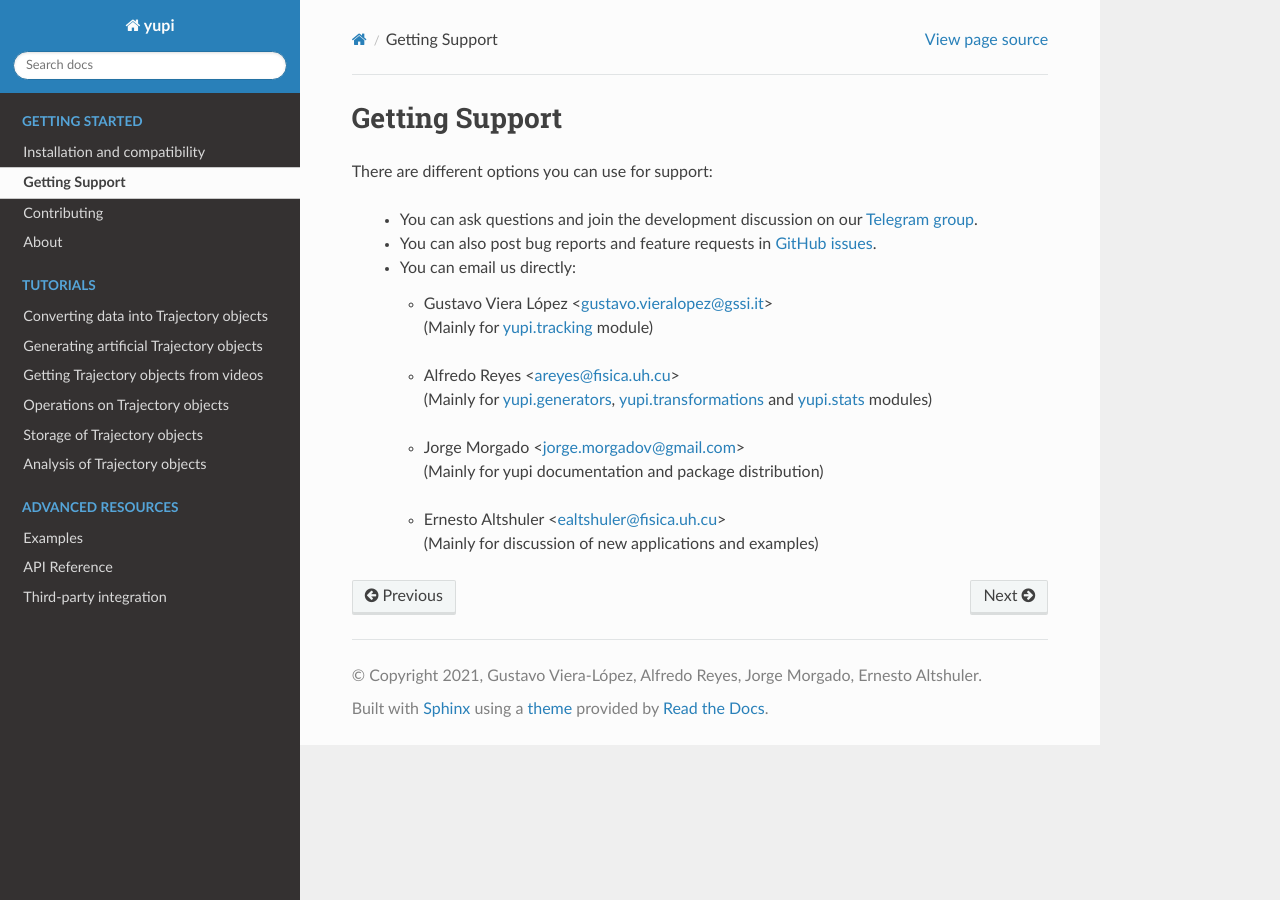
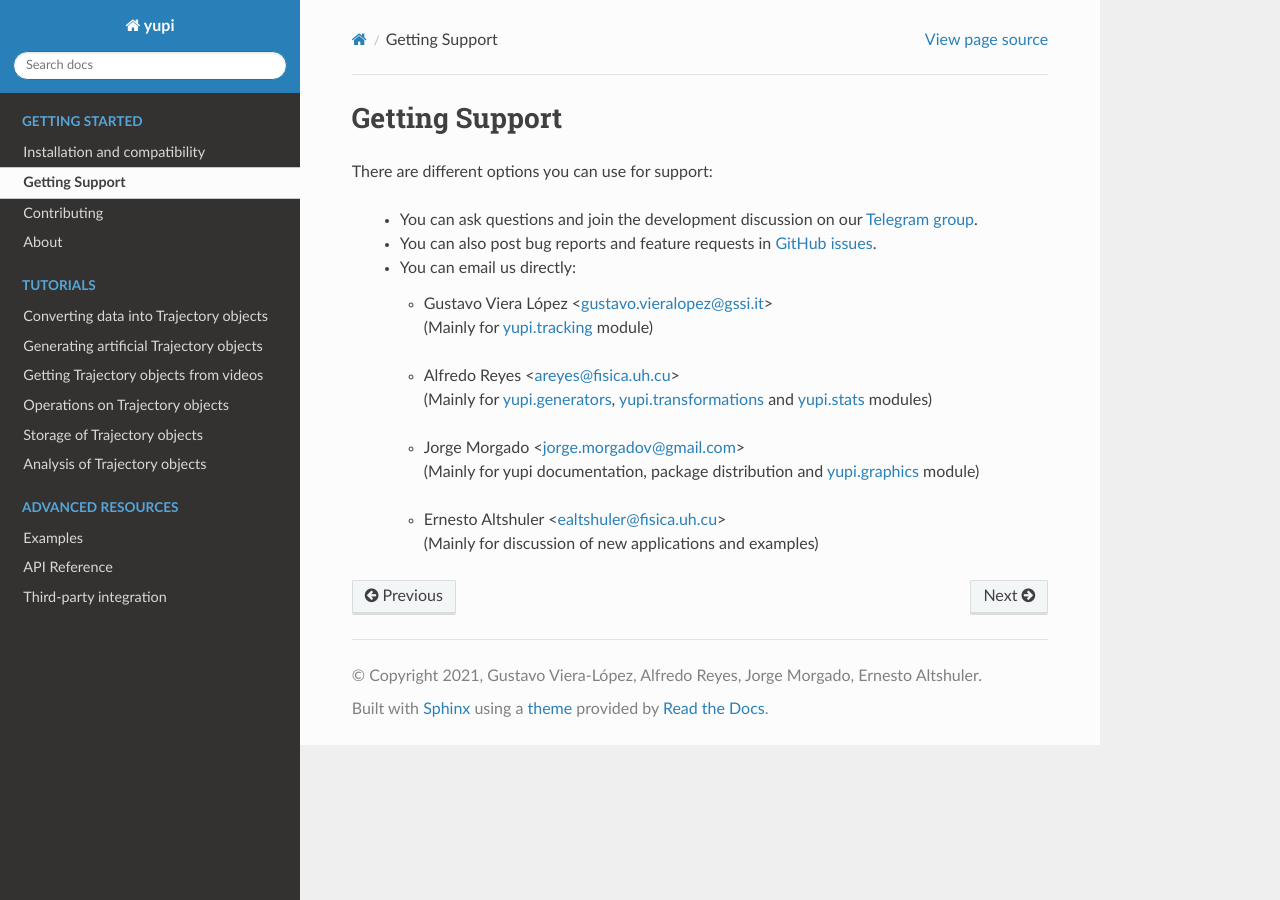
Before and after one commit to yupidevs/yupi, a Sphinx documentation site: the page built from docs/source/GS/Support.rst, in a window 1280 px wide. Built offline with Sphinx 7.4.7 and the Read the Docs theme 2.0.0, drawn with Linux system fonts in a browser that asks for light colours.

Commit message:
Update support section

```diff
--- a/docs/source/GS/Support.rst
+++ b/docs/source/GS/Support.rst
@@ -16,6 +16,6 @@ There are different options you can use for support:
    * | Alfredo Reyes <areyes@fisica.uh.cu>
      | (Mainly for :doc:`../api_reference/generators/generators`, :doc:`../api_reference/transformations/transformations` and :doc:`../api_reference/stats/stats` modules)
    * | Jorge Morgado <jorge.morgadov@gmail.com>
-     | (Mainly for yupi documentation and package distribution)
+     | (Mainly for yupi documentation, package distribution and :doc:`../api_reference/graphics/graphics` module)
    * | Ernesto Altshuler <ealtshuler@fisica.uh.cu>
      | (Mainly for discussion of new applications and examples)
```
